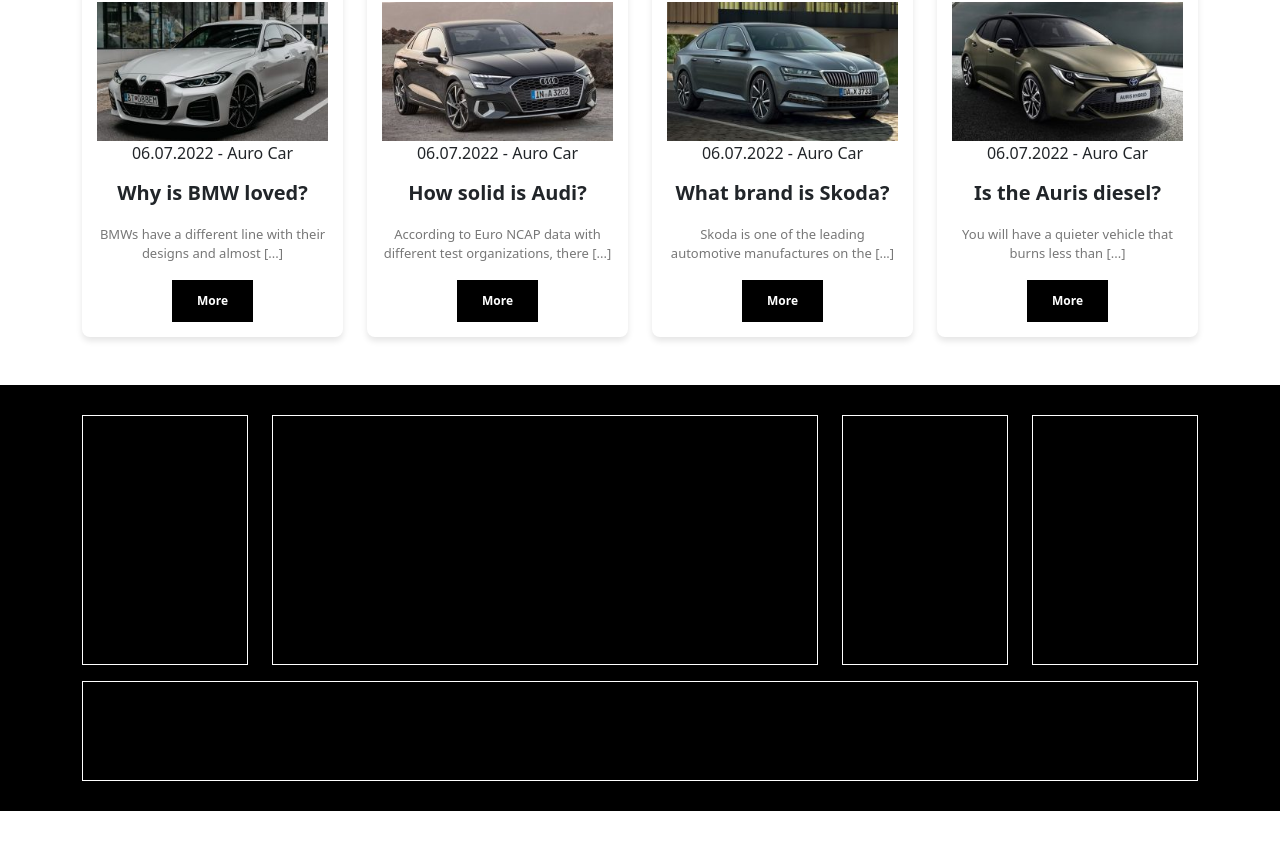
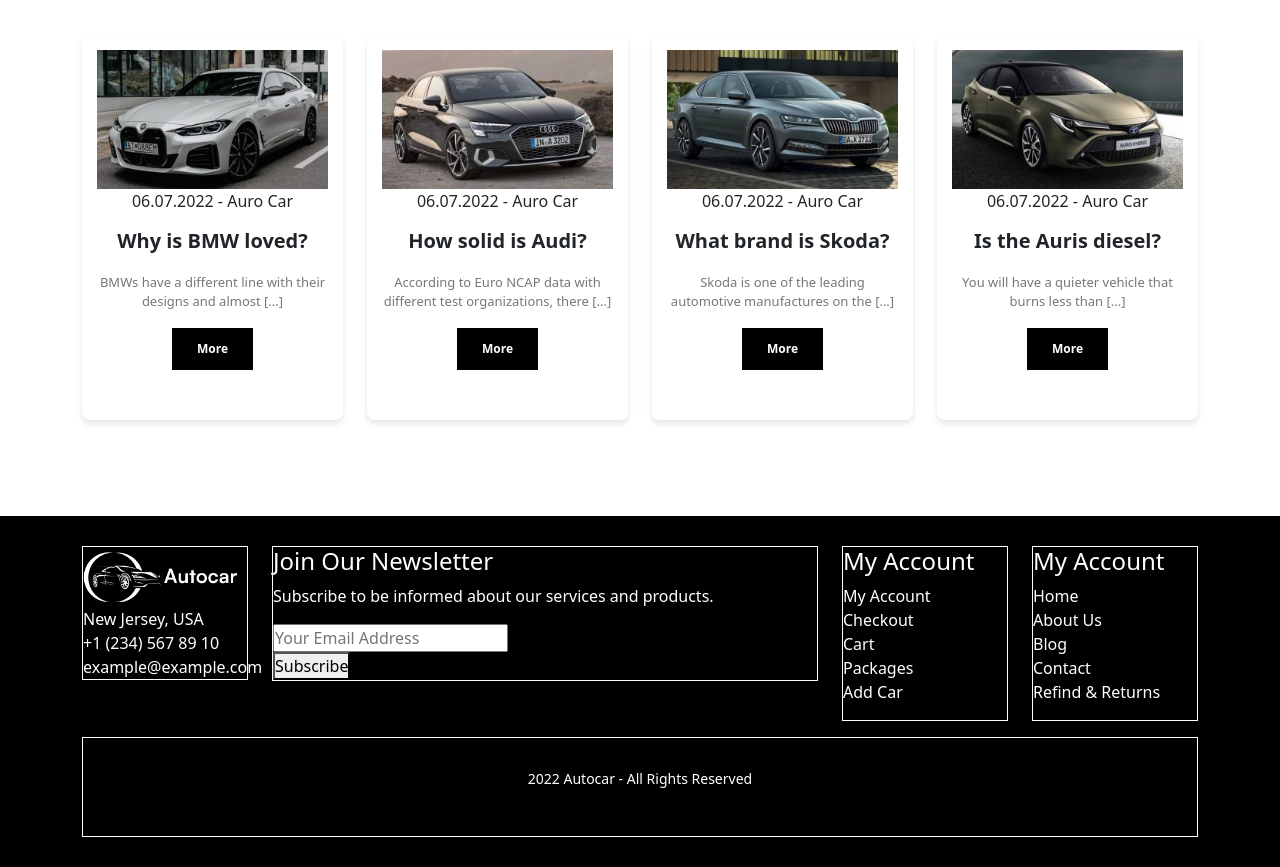
Before and after one commit to RobyLedda94/proj-html-vuejs, a Vue app: page / in a window 1280 px wide. Shown: the part 3349-4216 px from the top of the page. Before the commit the page ends 4160 px from the top, so only its background shows below. Built offline with nearby package versions, Linux system fonts and the light colour scheme; the HTML template or start-up script is replaced by a standard one.

Commit message:
[UPD] inserito il contenuto nel footer da definire lo stile

```diff
--- a/src/components/AppFooter.vue
+++ b/src/components/AppFooter.vue
@@ -11,27 +11,69 @@
             <div class="row gy-3">
                 <div class="col-12 col-md-6 col-lg-2">
                     <div class="content-footer">
-
+                        <div class="footer-logo">
+                            <img class="img-fluid" src="../assets/logo-footer-autocar11.png"/>
+                        </div>
+                        <div class="footer-icons">
+                            <div class="icon">
+                                <i class="fa-solid fa-location-dot"></i>
+                                <span>New Jersey, USA</span>
+                            </div>
+                            <div class="icon">
+                                <i class="fa-solid fa-phone"></i>
+                                <span>+1 (234) 567 89 10</span>
+                            </div>
+                            <div class="icon">
+                                <i class="fa-regular fa-envelope"></i>
+                                <span><a>example@example.com</a></span>
+                            </div>
+                        </div>
+                        <div class="social">
+                            <i class="fa-brands fa-facebook-f"></i>
+                            <i class="fa-brands fa-instagram"></i>
+                            <i class="fa-brands fa-twitter"></i>
+                        </div>
                     </div>
                 </div>
                 <div class="col-12 col-md-6">
                     <div class="content-footer">
-
+                        <h4>Join Our Newsletter</h4>
+                        <p>Subscribe to be informed about our services and products.</p>
+                        <div class="form">
+                            <input type="text" placeholder="Your Email Address"/>
+                            <div>
+                                <button>Subscribe</button>
+                            </div>
+                        </div>
                     </div>
                 </div>
                 <div class="col-12 col-md-6 col-lg-2">
                     <div class="content-footer">
-
+                        <h4>My Account</h4>
+                        <ul class="list-unstyled footer-list">
+                            <li class="footer-list-item"><i class="fas fa-minus"></i>My Account</li>
+                            <li class="footer-list-item"><i class="fas fa-minus"></i>Checkout</li>
+                            <li class="footer-list-item"><i class="fas fa-minus"></i>Cart</li>
+                            <li class="footer-list-item"><i class="fas fa-minus"></i>Packages</li>
+                            <li class="footer-list-item"><i class="fas fa-minus"></i>Add Car</li>
+                        </ul>
                     </div>
                 </div>
                 <div class="col-12 col-md-6 col-lg-2">
                     <div class="content-footer">
-
+                        <h4>My Account</h4>
+                        <ul class="list-unstyled footer-list">
+                            <li class="footer-list-item"><i class="fas fa-minus"></i>Home</li>
+                            <li class="footer-list-item"><i class="fas fa-minus"></i>About Us</li>
+                            <li class="footer-list-item"><i class="fas fa-minus"></i>Blog</li>
+                            <li class="footer-list-item"><i class="fas fa-minus"></i>Contact</li>
+                            <li class="footer-list-item"><i class="fas fa-minus"></i>Refind &amp; Returns</li>
+                        </ul>
                     </div>
                 </div>
                 <div class="col-12">
-                    <div class="content-footer-bottom">
-
+                    <div class="content-footer-bottom d-flex justify-content-center align-items-center ">
+                        <p>2022 Autocar - All Rights Reserved</p>
                     </div>
                 </div>
             </div>
@@ -45,12 +87,16 @@
     background-color: black;
     .container{
         .content-footer{
-            height: 250px;
             border: 1px solid white;
+            color: white;
         }
         .content-footer-bottom{
             height: 100px;
             border: 1px solid white;
+            p{
+                color: white;
+                font-size: 14px;
+            }
         }
     }
 }
--- a/src/components/AppMain.vue
+++ b/src/components/AppMain.vue
@@ -434,7 +434,7 @@
                 </div>
             </div>
         </div>
-        <div class="container mb-5">
+        <div class="container mb-5 py-5">
             <div class="row gy-2">
                 <div class="col-12">
                     <div class="content-main-bottom py-2">
@@ -749,6 +749,7 @@
 }
 
 .content-main-bottom-cards{
+    min-height: 385px;
     text-align: center;
     padding: 15px;
     border-radius: 8px;
```
